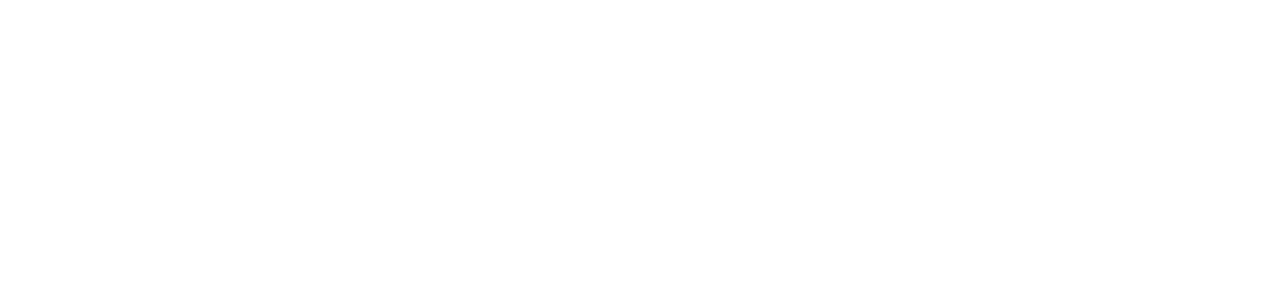
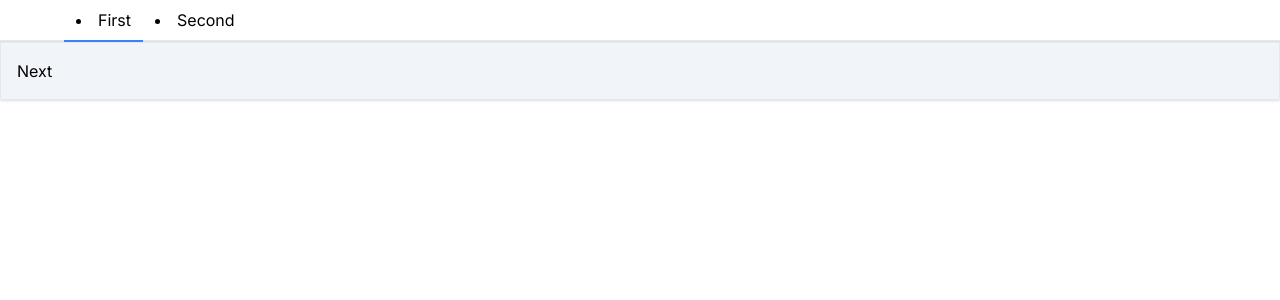
Before and after one commit to nos-nart/nos-framer-motion, a React (Vite) app: page /test in a window 1280 px wide. Before the commit this address had no page. Shown: the top 300 px of the page. Built offline with nearby package versions, Linux system fonts and the light colour scheme.

Commit message:
[+] tabs component

```diff
--- a/src/App.jsx
+++ b/src/App.jsx
@@ -1,5 +1,5 @@
 import { useRoutes } from 'react-router-dom'
-import { UseTransform, Dashboard } from '@/pages'
+import { UseTransform, Dashboard, Test } from '@/pages'
 import AnimatePage from '@/components/AnimatePage'
 
 function App() {
@@ -12,6 +12,10 @@
       path: "/use-transform",
       element: <UseTransform />,
     },
+    {
+      path: "/test",
+      element: <Test />,
+    },
   ]);
 
   return (
--- /dev/null
+++ b/src/components/Pane.jsx
@@ -0,0 +1,24 @@
+import PropTypes from 'prop-types'
+
+export const Pane = (props) => (
+  <div
+    className={[
+      Pane.styles.outset,
+      props.noPadding ? '' : 'p-4',
+      props.contentWidth ? 'w-fit' : '',
+      props.fullHeight ? 'h-full' : '',
+    ].join(' ')}
+    children={props.children}
+  />
+)
+
+Pane.styles = {
+  outset: ['border', 'border-solid', 'shadow', 'bg-slate-100'].join(' ')
+}
+
+Pane.propTypes = {
+  children: PropTypes.node.isRequired,
+  noPadding: PropTypes.bool,
+  fullHeight: PropTypes.bool,
+  contentWidth: PropTypes.bool,
+}
--- /dev/null
+++ b/src/components/Tabs.jsx
@@ -0,0 +1,106 @@
+import { useState } from 'react'
+import PropTypes from 'prop-types'
+import { Pane } from './Pane'
+import { motion } from 'framer-motion'
+
+const ERRORS = {
+  UNDEF_SET: `"setActiveTab" must be defined when "active" is defined (Tabs is controlled)`,
+  DEF_INITIAL: `"initialTab" must be undefined when "active" is defined (Tabs is controlled)`,
+  LENGTH: "Tabs must have at least one tab",
+  DEF_SET: `"setActiveTab" must be undefined when "active" is undefined (Tabs is uncontrolled)`,
+  UNDEF_TAB: (t) => `Tab "${t}" is not defined`,
+};
+
+const useTabState = (props) => {
+  const { children, activeTab, setActiveTab, initialTab } = props
+  if (children.length < 1) throw Error(ERRORS.LENGTH);
+
+  // Self state for uncontrolled
+  const state = useState(initialTab ?? children[0].id);
+
+  if (activeTab !== undefined) {
+    // Controlled
+    if (setActiveTab === undefined) throw Error(ERRORS.UNDEF_SET);
+    if (initialTab !== undefined) throw Error(ERRORS.DEF_INITIAL);
+    return { active: activeTab, setActive: setActiveTab };
+  } else {
+    // Uncontrolled
+    if (setActiveTab !== undefined) throw Error(ERRORS.DEF_SET);
+    return { active: state[0], setActive: state[1] };
+  }
+};
+
+const renderTitle = (props, state) => (tab) => {
+  const { active, setActive } = state;
+  // Disable because "react/prop-types" wrongly detects this as a component
+  // eslint-disable-next-line react/prop-types
+  const style = Tabs.styles.outset;
+  return (
+    <li
+      className={[active === tab.id ? style.active : style.inactive, 'transition-all cursor-pointer py-2 px-3'].join(" ")}
+      onClick={() => setActive(tab.id)}
+      key={tab.id}
+      children={tab.title}
+    />
+  );
+};
+
+export const Tabs = (props) => {
+  const { children } = props
+  const style = Tabs.styles.outset
+  const state = useTabState(props)
+
+  const activeTab = children.find((tab) => tab.id === state.active);
+  if (activeTab === undefined) throw Error(ERRORS.UNDEF_TAB(state.active));
+
+  return (
+    <div>
+      <div className={style.title}>
+        {children.map(renderTitle(props, state))}
+      </div>
+      <div className={style.content}>
+        {style.renderContent(activeTab.pane(), props)}
+      </div>
+    </div>
+  );
+};
+
+const outsetStyle = {
+  content: '-mt-2px border-t-2 border-solid',
+  title: ['flex-[0_0_auto]', 'px-16', 'relative', 'flex', 'z-2'].join(' '),
+  active: ['border-b-2', 'border-solid', 'border-blue-500'].join(' '),
+  inactive: ['border-b-2', 'border-solid', 'border-transparent'].join(' '),
+  renderContent: (children, props) => (
+    <Pane
+      // eslint-disable-next-line react/prop-types
+      noPadding={props.noPadding}
+      // eslint-disable-next-line react/prop-types
+      fullHeight={props.fullHeight}
+      children={children}
+    />
+  ),
+};
+
+
+Tabs.propTypes = {
+  children: PropTypes.arrayOf(
+    PropTypes.shape({
+      id: PropTypes.string,
+      title: PropTypes.string,
+      pane: PropTypes.elementType
+    })
+  ).isRequired,
+  noPadding: PropTypes.bool,
+  style: PropTypes.shape({
+    color: PropTypes.string,
+    fontSize: PropTypes.number
+  }),
+  fullHeight: PropTypes.bool,
+  initialTab: PropTypes.string,
+  activeTab: PropTypes.string,
+  setActiveTab: PropTypes.func,
+}
+
+Tabs.styles = {
+  outset: outsetStyle,
+}
--- a/src/components/note/NoteContent.jsx
+++ b/src/components/note/NoteContent.jsx
@@ -11,7 +11,7 @@
   const wrapperRef = useRef()
 
   const onScroll = () => {
-    if (wrapperRef) {
+     if (wrapperRef) {
       if (wrapperRef.current.scrollTop >= THRESH_HOLD && !showScrollTop) {
         setShowScrollTop(true)
       }
@@ -23,7 +23,7 @@
 
   return (
     <div
-      className='w-1/2 scroll-smooth relative p-4 bg-gradient-to-r from-indigo-400 via-purple-400 to-pink-300 h-screen overflow-y-scroll'
+      className='w-1/2 scroll-smooth relative px-4 py-8 bg-gradient-to-r from-indigo-400 via-purple-400 to-pink-300 h-screen overflow-y-scroll'
       ref={wrapperRef}
       onScroll={onScroll}
     >
@@ -40,7 +40,7 @@
         <VscArrowUp size={25} className='fill-blue-500' />
         <span style={{ writingMode: 'vertical-rl', textOrientation: 'mixed' }} className='text-xs font-bold text-blue-500'>To top</span>
       </motion.div>
-      <div className='rounded p-4 bg-slate-100 max-w-2xl mx-auto'>
+      <div className='rounded-md p-4 bg-slate-200 max-w-2xl mx-auto'>
         <Markdown markdown={props.contents} />
       </div>
     </div>
--- a/src/components/note/NotePlayground.jsx
+++ b/src/components/note/NotePlayground.jsx
@@ -2,6 +2,7 @@
   return (
     <div className='w-1/2 fixed top-0 right-0 h-screen'>
       This is code playground
+      {/* https://codesandbox.io/s/framer-motion-5-shared-layout-animations-forked-g3p0o?file=/src/App.tsx */}
     </div>
   )
 }
--- /dev/null
+++ b/src/pages/Test.jsx
@@ -0,0 +1,23 @@
+import { useState } from 'react'
+import { Tabs } from "@/components/Tabs"
+
+export const Test = () => {
+  const [tab, setTab] = useState("first");
+  const FirstPane = () => (
+    <button onClick={() => setTab("second")}>Next</button>
+  );
+  const SecondPane = () => (
+    <button onClick={() => setTab("first")}>Back</button>
+  );
+
+  return (
+    <>
+      <Tabs setActiveTab={setTab} activeTab={tab}>
+        {[
+          { id: "first", title: "First", pane: FirstPane },
+          { id: "second", title: "Second", pane: SecondPane },
+        ]}
+      </Tabs>
+    </>
+  )
+}
--- a/src/pages/index.js
+++ b/src/pages/index.js
@@ -1,2 +1,3 @@
 export * from './Dashboard'
 export * from './UseTransform'
+export * from './Test'
--- a/tailwind.config.js
+++ b/tailwind.config.js
@@ -6,6 +6,9 @@
     extend: {
       fontFamily: {
         'inter': ['"Inter"', 'sans-serif']
+      },
+      margin: {
+        '-2px': '-2px',
       }
     }
   },
```
Also changed, not shown: 1 other file (tests, documents, lock files or other folders).
